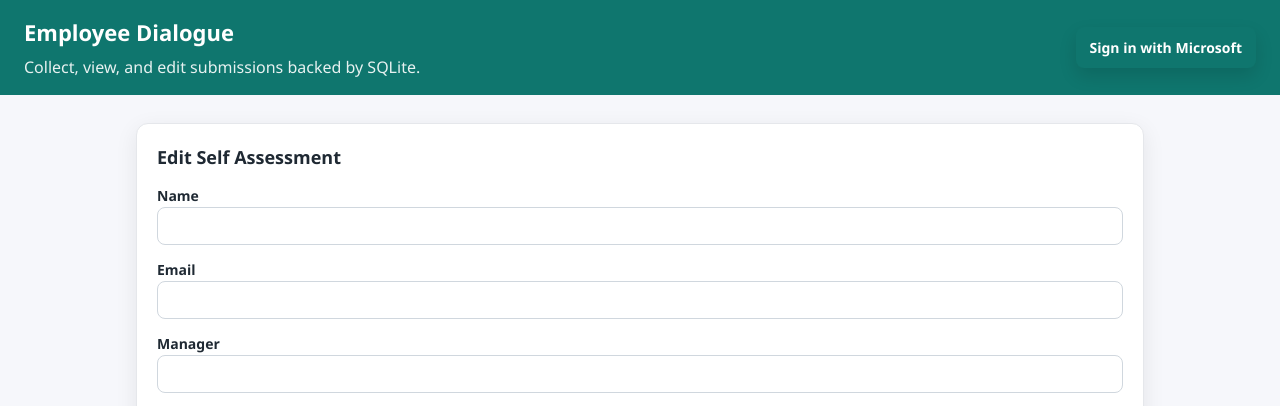
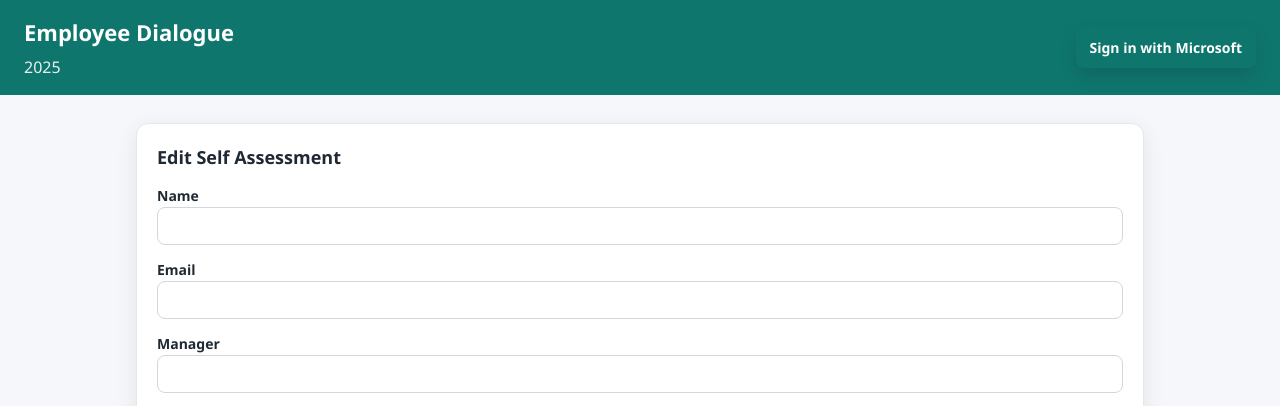
Before and after one commit to beckjim/demo-web-app, a Flask app: template templates/edit.html in a window 1280 px wide. Shown: the top 406 px of the page. Run offline with Flask 3, Linux system fonts and the light colour scheme; the template is opened without the code that fills it, so the values that code supplies are empty.

Commit message:
chore: update header text in base.html to reflect current year

```diff
--- a/templates/base.html
+++ b/templates/base.html
@@ -320,7 +320,7 @@
   <header>
     <div>
       <h1>Employee Dialogue</h1>
-      <p style="margin:0; opacity: 0.9;">Collect, view, and edit submissions backed by SQLite.</p>
+      <p style="margin:0; opacity: 0.9;">2025</p>
     </div>
     <div class="header-actions">
       {% if session.get('user') %}
```
